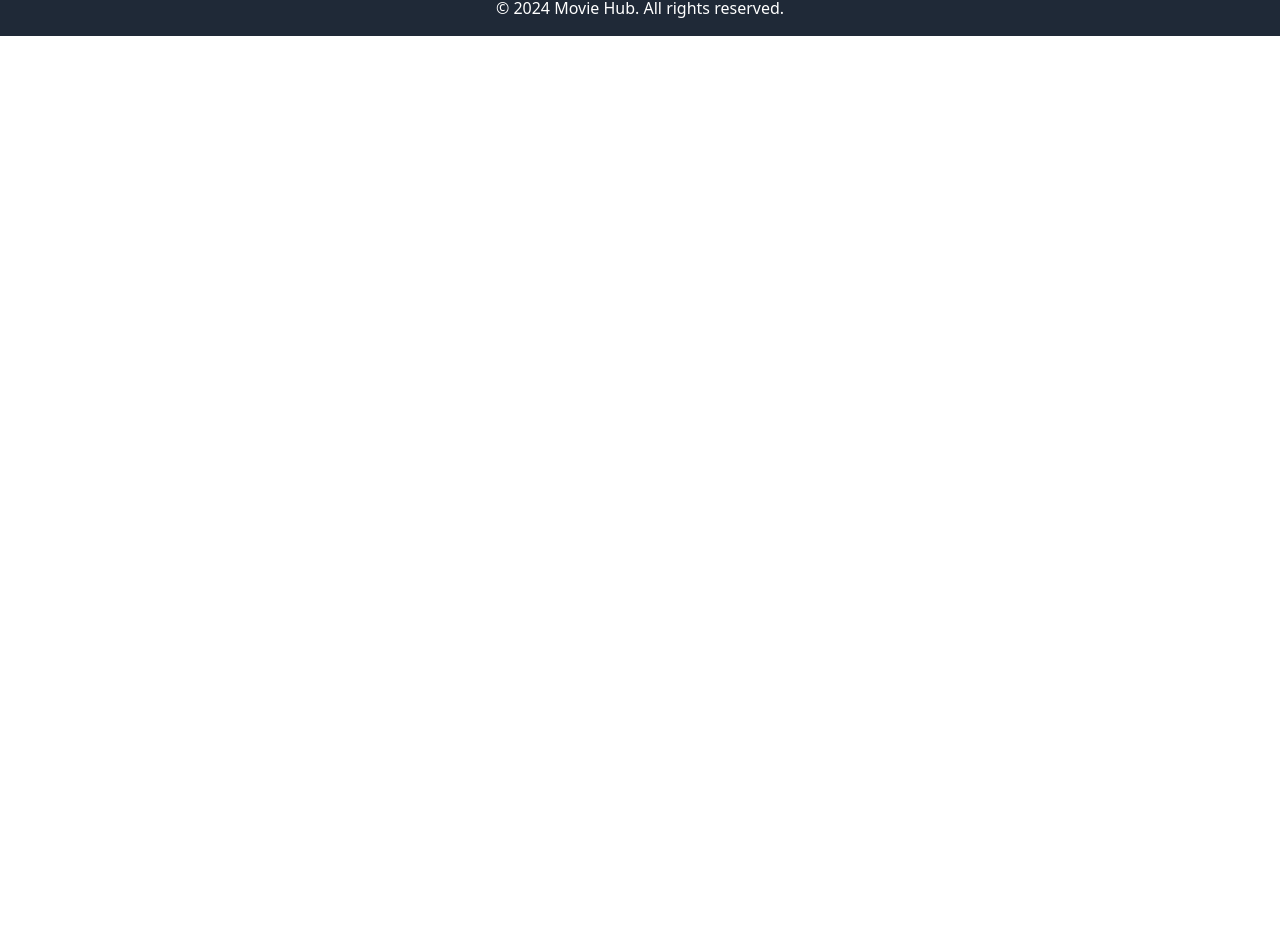
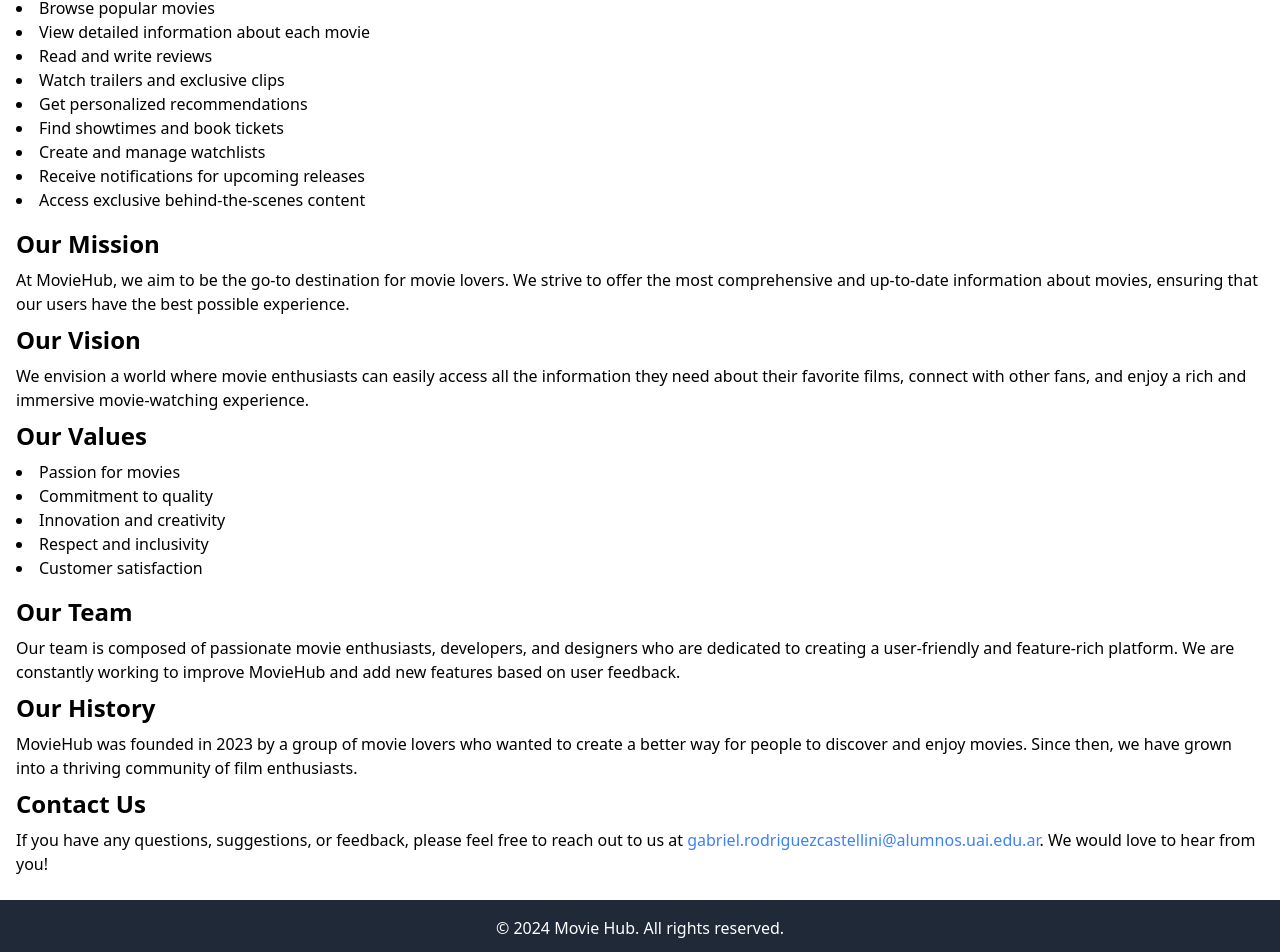
Before and after one commit to gabriel-rodriguezcastellini/MovieHub-app, a React (Vite) app: page /about in a window 1280 px wide. Shown: the part 232-1184 px from the top of the page. Before the commit the page ends 800 px from the top, so only its background shows below. Built offline with nearby package versions, Linux system fonts and the light colour scheme; no server answers.

Commit message:
Add NotFound page; implement loading and error components; enhance About page content; update Movie page to handle not found cases

```diff
--- a/src/App.tsx
+++ b/src/App.tsx
@@ -8,6 +8,7 @@
 import LogIn from "./pages/LogIn";
 import SignUp from "./pages/SignUp";
 import Movie from "./pages/Movie";
+import NotFound from "./pages/NotFound";
 
 function App() {
   const [user, setUser] = useState<User | null>(null);
@@ -38,6 +39,7 @@
             <Route path="/login" element={<LogIn />} />
             <Route path="/about" element={<About />} />
             <Route path="/movies/:id" element={<Movie />} />
+            <Route path="/not-found" element={<NotFound />} />
             <Route path="*" element={<Navigate to="/" />} />
           </Routes>
         </Layout>
--- /dev/null
+++ b/src/components/Error/index.tsx
@@ -0,0 +1,16 @@
+import React from "react";
+
+const Error: React.FC<{ message: string }> = ({ message }) => {
+  return (
+    <div className="flex items-center justify-center h-screen">
+      <div className="text-center">
+        <h2 className="text-3xl font-semibold text-red-500">
+          Oops! Something went wrong.
+        </h2>
+        <p className="text-gray-500">{message}</p>
+      </div>
+    </div>
+  );
+};
+
+export default Error;
--- /dev/null
+++ b/src/components/Loading/index.tsx
@@ -0,0 +1,17 @@
+import React from "react";
+
+const Loading: React.FC = () => {
+  return (
+    <div className="flex items-center justify-center h-screen">
+      <div className="text-center">
+        <div className="animate-spin rounded-full h-32 w-32 border-t-4 border-b-4 border-blue-500 mb-4 mx-auto"></div>
+        <h2 className="text-2xl font-semibold">Loading...</h2>
+        <p className="text-gray-500">
+          Please wait while we fetch the movies for you.
+        </p>
+      </div>
+    </div>
+  );
+};
+
+export default Loading;
--- a/src/pages/About/index.tsx
+++ b/src/pages/About/index.tsx
@@ -6,11 +6,65 @@
       <h1 className="text-3xl font-bold mb-4">About MovieHub</h1>
       <p className="mb-2">
         MovieHub is a platform where you can find information about your
-        favorite movies, select showtimes, and book seats.
+        favorite movies, select showtimes, and book seats. Our mission is to
+        provide a seamless and enjoyable experience for movie enthusiasts.
       </p>
+      <h2 className="text-2xl font-bold mb-2">Our Features</h2>
+      <ul className="list-disc list-inside mb-4">
+        <li>Browse popular movies</li>
+        <li>View detailed information about each movie</li>
+        <li>Read and write reviews</li>
+        <li>Watch trailers and exclusive clips</li>
+        <li>Get personalized recommendations</li>
+        <li>Find showtimes and book tickets</li>
+        <li>Create and manage watchlists</li>
+        <li>Receive notifications for upcoming releases</li>
+        <li>Access exclusive behind-the-scenes content</li>
+      </ul>
+      <h2 className="text-2xl font-bold mb-2">Our Mission</h2>
       <p className="mb-2">
-        Our mission is to provide a seamless and enjoyable experience for movie
-        enthusiasts.
+        At MovieHub, we aim to be the go-to destination for movie lovers. We
+        strive to offer the most comprehensive and up-to-date information about
+        movies, ensuring that our users have the best possible experience.
+      </p>
+      <h2 className="text-2xl font-bold mb-2">Our Vision</h2>
+      <p className="mb-2">
+        We envision a world where movie enthusiasts can easily access all the
+        information they need about their favorite films, connect with other
+        fans, and enjoy a rich and immersive movie-watching experience.
+      </p>
+      <h2 className="text-2xl font-bold mb-2">Our Values</h2>
+      <ul className="list-disc list-inside mb-4">
+        <li>Passion for movies</li>
+        <li>Commitment to quality</li>
+        <li>Innovation and creativity</li>
+        <li>Respect and inclusivity</li>
+        <li>Customer satisfaction</li>
+      </ul>
+      <h2 className="text-2xl font-bold mb-2">Our Team</h2>
+      <p className="mb-2">
+        Our team is composed of passionate movie enthusiasts, developers, and
+        designers who are dedicated to creating a user-friendly and feature-rich
+        platform. We are constantly working to improve MovieHub and add new
+        features based on user feedback.
+      </p>
+      <h2 className="text-2xl font-bold mb-2">Our History</h2>
+      <p className="mb-2">
+        MovieHub was founded in 2023 by a group of movie lovers who wanted to
+        create a better way for people to discover and enjoy movies. Since then,
+        we have grown into a thriving community of film enthusiasts.
+      </p>
+      <h2 className="text-2xl font-bold mb-2">Contact Us</h2>
+      <p className="mb-2">
+        If you have any questions, suggestions, or feedback, please feel free to
+        reach out to us at{" "}
+        <a
+          href="mailto:gabriel.rodriguezcastellini@alumnos.uai.edu.ar"
+          className="text-blue-500"
+        >
+          gabriel.rodriguezcastellini@alumnos.uai.edu.ar
+        </a>
+        . We would love to hear from you!
       </p>
     </div>
   );
--- a/src/pages/Home/index.tsx
+++ b/src/pages/Home/index.tsx
@@ -3,6 +3,8 @@
 import { getMovies } from "../../slices/movies";
 import Card from "../../components/Card";
 import { RootState } from "../../store/store";
+import Loading from "../../components/Loading";
+import Error from "../../components/Error";
 
 const Home = () => {
   const dispatch = useDispatch();
@@ -17,13 +19,11 @@
   }, [dispatch]);
 
   if (loading) {
-    return <div className="text-center text-xl">Loading...</div>;
+    return <Loading />;
   }
 
   if (error) {
-    return (
-      <div className="text-center text-xl text-red-500">Error: {error}</div>
-    );
+    return <Error message={error} />;
   }
 
   return (
--- a/src/pages/Movie/index.tsx
+++ b/src/pages/Movie/index.tsx
@@ -1,21 +1,27 @@
 import { useEffect, useState } from "react";
-import { useParams } from "react-router-dom";
+import { useParams, Navigate } from "react-router-dom";
 import { useDispatch, useSelector } from "../../store/store";
 import { getMovie } from "../../slices/movies";
 import { RootState } from "../../store/store";
 import { Movie as MovieType } from "../../types/movies";
+import Loading from "../../components/Loading";
+import Error from "../../components/Error";
 
 const Movie = () => {
   const { id } = useParams<{ id: string }>();
   const dispatch = useDispatch();
-  const { loading, error } = useSelector(
-    (state: RootState) => state.reducer.movies
-  );
+  const {
+    loading,
+    error,
+    movie: movieFromStore,
+  } = useSelector((state: RootState) => state.reducer.movies);
   const [movie, setMovie] = useState<MovieType | null>(null);
+  const [apiCallCompleted, setApiCallCompleted] = useState(false);
 
   useEffect(() => {
     if (id) {
       dispatch(getMovie(id)).then((action) => {
+        setApiCallCompleted(true);
         if (action.payload && !("error" in action)) {
           setMovie(action.payload as MovieType);
         }
@@ -24,17 +30,15 @@
   }, [dispatch, id]);
 
   if (loading) {
-    return <div className="text-center text-xl">Loading...</div>;
+    return <Loading />;
   }
 
-  if (error) {
-    return (
-      <div className="text-center text-xl text-red-500">Error: {error}</div>
-    );
+  if (error && !movieFromStore) {
+    return <Error message={error} />;
   }
 
-  if (!movie) {
-    return <div className="text-center text-xl">Movie not found</div>;
+  if (apiCallCompleted && !movieFromStore && !error) {
+    return <Navigate to="/not-found" replace />;
   }
 
   return (
@@ -42,11 +46,11 @@
       <div className="max-w-2xl mx-auto">
         <img
           className="w-full h-auto object-contain"
-          src={movie.imageUrl}
-          alt={movie.title}
+          src={movie?.imageUrl}
+          alt={movie?.title}
         />
-        <h1 className="text-3xl font-bold my-4">{movie.title}</h1>
-        <p className="text-gray-700 text-base">{movie.description}</p>
+        <h1 className="text-3xl font-bold my-4">{movie?.title}</h1>
+        <p className="text-gray-700 text-base">{movie?.description}</p>
       </div>
     </div>
   );
--- /dev/null
+++ b/src/pages/NotFound/index.tsx
@@ -0,0 +1,26 @@
+import React from "react";
+import { Link } from "react-router-dom";
+
+const NotFound: React.FC = () => {
+  return (
+    <div className="flex items-center justify-center h-screen">
+      <div className="text-center">
+        <h1 className="text-6xl font-bold text-gray-800 mb-4">404</h1>
+        <h2 className="text-3xl font-semibold text-gray-600 mb-4">
+          Page Not Found
+        </h2>
+        <p className="text-gray-500 mb-4">
+          Sorry, the page you are looking for does not exist.
+        </p>
+        <Link
+          to="/"
+          className="text-blue-500 hover:underline text-lg font-semibold"
+        >
+          Go back to Home
+        </Link>
+      </div>
+    </div>
+  );
+};
+
+export default NotFound;
```
